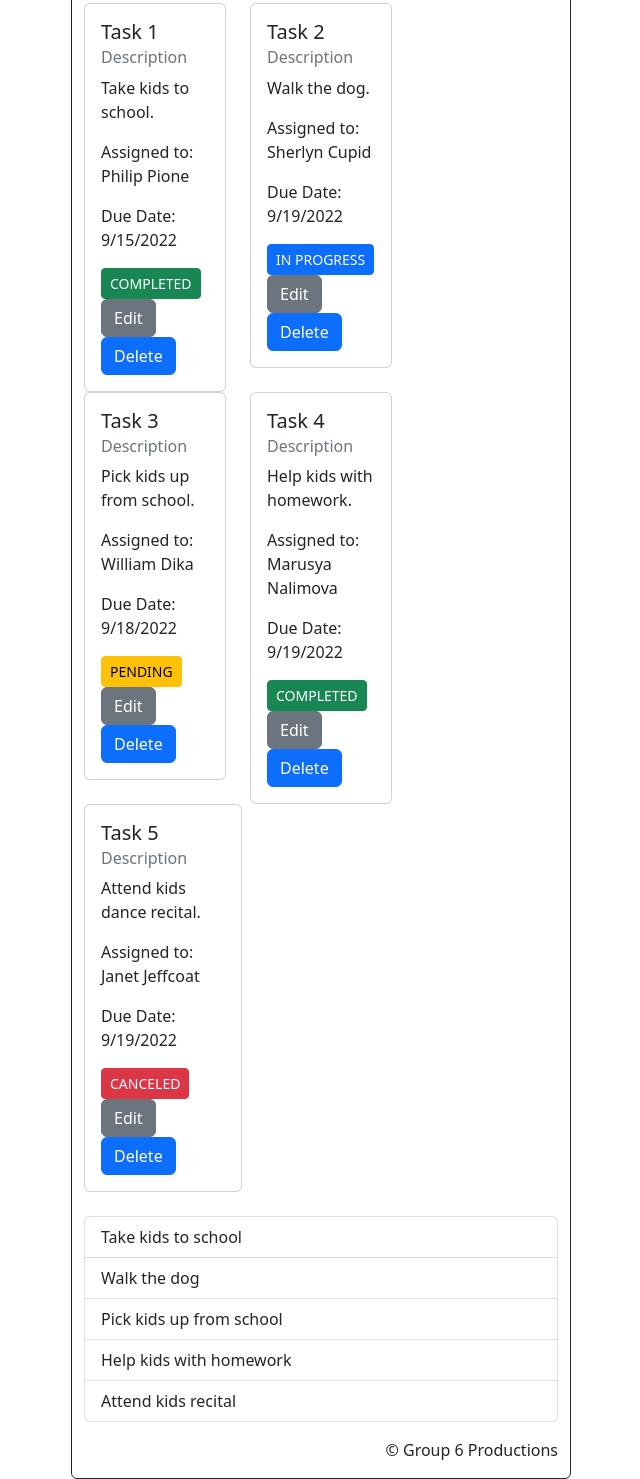
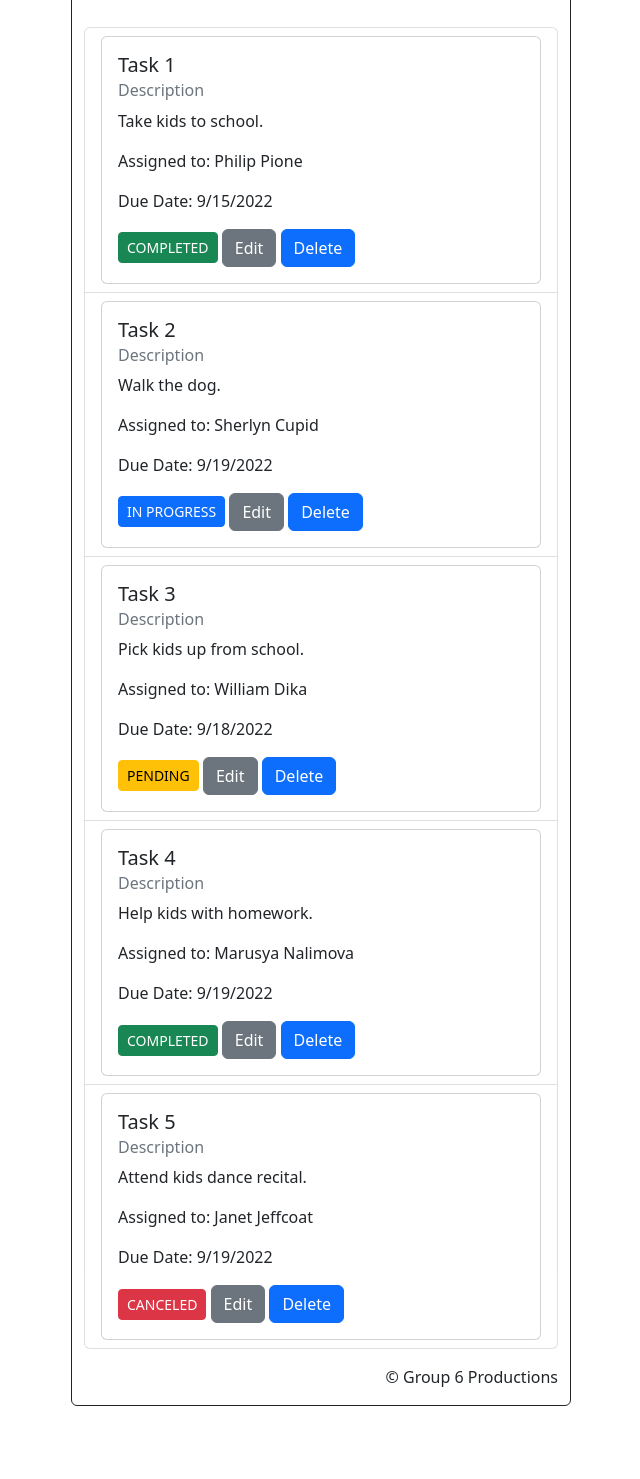
Before and after one commit to Philip-Pione/Group-6-Project, a plain HTML site: page index.html in a window 1280 px wide. Shown: the part 508-1987 px from the top of the page, without its empty margins (319-959 px from the left). After the commit the page ends 1914 px from the top, so only its background shows below. Drawn offline with nearby package versions, Linux system fonts and the light colour scheme.

Commit message:
moved the cards into the list format

```diff
--- a/assets/css/style.css
+++ b/assets/css/style.css
@@ -1,3 +1,3 @@
 .container {
-    max-width: 500px;
+        max-width: 500px
 }
--- a/index.html
+++ b/index.html
@@ -59,8 +59,9 @@
                 <br>
                 <h2>Tasks</h2>
             </div>
-            <div class="row">
-                <div class="col-sm-4">
+              <BR>
+              <ul class="list-group">
+                <li class="list-group-item">
                   <div class="card">
                     <div class="card-body">
                       <h5 class="card-title">Task 1</h5>
@@ -73,8 +74,8 @@
                       <a href="#" class="btn btn-primary">Delete</a>
                     </div>
                   </div>
-                </div>
-                <div class="col-sm-4">
+                </li>
+                <li class="list-group-item">
                   <div class="card">
                     <div class="card-body">
                       <h5 class="card-title">Task 2</h5>
@@ -87,9 +88,8 @@
                       <a href="#" class="btn btn-primary">Delete</a>
                     </div>
                   </div>
-                </div>
-              </div><div class="row">
-                <div class="col-sm-4">
+                </li>
+                <li class="list-group-item">
                   <div class="card">
                     <div class="card-body">
                       <h5 class="card-title">Task 3</h5>
@@ -102,8 +102,8 @@
                       <a href="#" class="btn btn-primary">Delete</a>
                     </div>
                   </div>
-                </div>
-                <div class="col-sm-4">
+                </li>
+                <li class="list-group-item">
                   <div class="card">
                     <div class="card-body">
                       <h5 class="card-title">Task 4</h5>
@@ -116,9 +116,8 @@
                       <a href="#" class="btn btn-primary">Delete</a>
                     </div>
                   </div>
-                </div>
-              </div>
-                <div class="col-sm-4">
+                </li>
+                <li class="list-group-item">
                   <div class="card">
                     <div class="card-body">
                       <h5 class="card-title">Task 5</h5>
@@ -131,16 +130,7 @@
                       <a href="#" class="btn btn-primary">Delete</a>
                     </div>
                   </div>
-                </div>
-              </div>
-              </div>
-              <BR>
-              <ul class="list-group">
-                <li class="list-group-item">Take kids to school</li>
-                <li class="list-group-item">Walk the dog</li>
-                <li class="list-group-item">Pick kids up from school</li>
-                <li class="list-group-item">Help kids with homework</li>
-                <li class="list-group-item">Attend kids recital</li>
+                </li>
               </ul>
 
             <footer class="d-flex justify-content-end">
```
